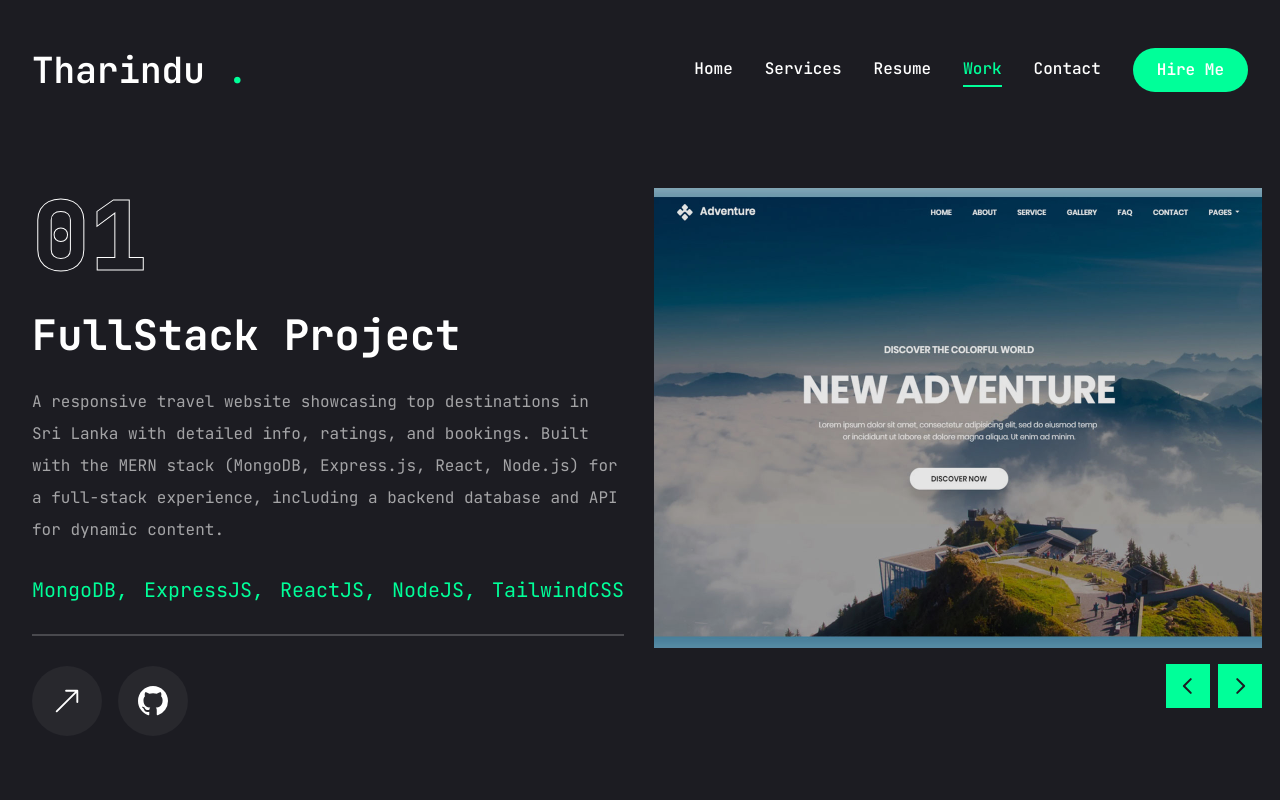
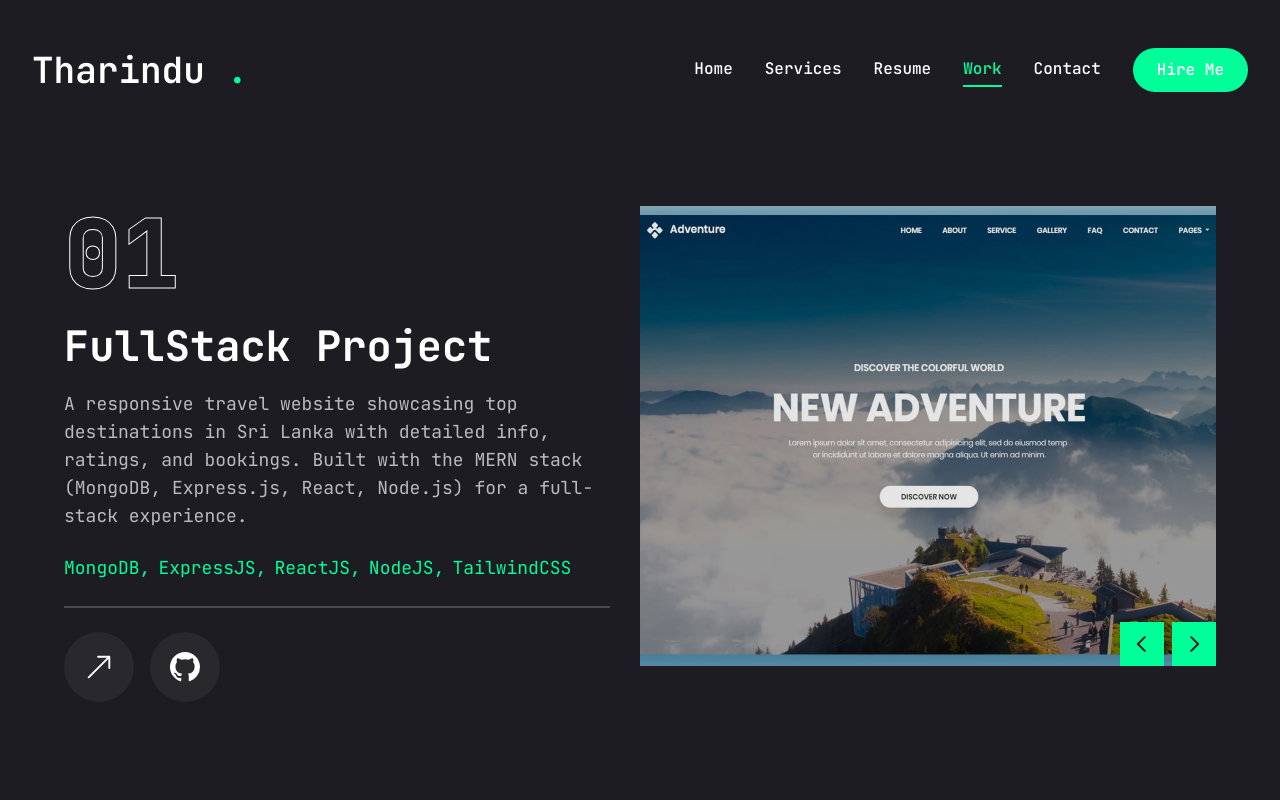
Before and after one commit to Tharindugamaga/portfolio0.2, a Next.js app: page /work in a window 1280 px wide. Built offline with nearby package versions, Linux system fonts and the light colour scheme.

Commit message:
Update page.jsx

```diff
--- a/app/work/page.jsx
+++ b/app/work/page.jsx
@@ -17,18 +17,16 @@ import {
 import Link from "next/link";
 import Image from "next/image";
 
-import WorkSliderBtns from '/components/ui/WorkSliderBtns';
+import WorkSliderBtns from "/components/ui/WorkSliderBtns";
 
-
-
-// Replace with your actual project data
+// Project Data
 const projects = [
   {
     num: "01",
     category: "FullStack",
     title: "Travel & Tourism Website",
     description:
-    "A responsive travel website showcasing top destinations in Sri Lanka with detailed info, ratings, and bookings. Built with the MERN stack (MongoDB, Express.js, React, Node.js) for a full-stack experience, including a backend database and API for dynamic content.",
+      "A responsive travel website showcasing top destinations in Sri Lanka with detailed info, ratings, and bookings. Built with the MERN stack (MongoDB, Express.js, React, Node.js) for a full-stack experience.",
     stack: [
       { name: "MongoDB" },
       { name: "ExpressJS" },
@@ -38,9 +36,8 @@ const projects = [
     ],
     image: "/assets/work/travel.jpeg",
     live: "https://your-live-travel-site.vercel.app",
-  github: "https://github.com/Tharindugamaga/travel-website",
+    github: "https://github.com/Tharindugamaga",
   },
-
   {
     num: "02",
     category: "Mobile App",
@@ -50,26 +47,19 @@ const projects = [
     stack: [{ name: "Flutter" }, { name: "Dart" }],
     image: "/assets/work/cal.webp",
     live: "https://your-live-gpa-app.vercel.app",
-    github: "https://github.com/Tharindugamaga/gpa-calculator",
+    github: "https://github.com/Tharindugamaga",
   },
-
   {
     num: "03",
     category: "FullStack",
     title: "Job Market Website",
     description:
-    "A job posting platform where employers can post jobs and applicants can apply. Built with Laravel for the backend, MySQL for the database, and TailwindCSS + Blade templates for the frontend, providing a full-stack PHP solution.",
-  stack: [
-    { name: "Laravel" },
-    { name: "MySQL" },
-    { name: "TailwindCSS" },
-    { name: "PHP" },
-  ],
+      "A job posting platform where employers can post jobs and applicants can apply. Built with Laravel + MySQL + TailwindCSS.",
+    stack: [{ name: "Laravel" }, { name: "MySQL" }, { name: "TailwindCSS" }, { name: "PHP" }],
     image: "/assets/work/job.webp",
     live: "https://your-live-jobmarket-site.vercel.app",
-  github: "https://github.com/Tharindugamaga/job-market",
+    github: "https://github.com/Tharindugamaga",
   },
-
   {
     num: "04",
     category: "Mobile App",
@@ -79,15 +69,14 @@ const projects = [
     stack: [{ name: "Flutter" }, { name: "Dart" }],
     image: "/assets/work/quiz.jpg",
     live: "https://your-live-quiz-app.vercel.app",
-    github: "https://github.com/Tharindugamaga/quiz-app",
+    github: "https://github.com/Tharindugamaga",
   },
-
   {
     num: "05",
     category: "FullStack",
     title: "E-commerce Website",
     description:
-    "A fully functional e-commerce website built with Laravel, featuring Stripe payment integration and email notifications via Mailtrap. Includes product management, shopping cart, checkout, and user authentication.",
+      "A fully functional e-commerce website built with Laravel, featuring Stripe payment integration and email notifications via Mailtrap.",
     stack: [
       { name: "Laravel" },
       { name: "PHP" },
@@ -97,9 +86,8 @@ const projects = [
     ],
     image: "/assets/work/thumb4.png",
     live: "https://your-live-laravel-ecommerce.vercel.app",
-  github: "https://github.com/yourusername/laravel-ecommerce",
-}
-
+    github: "https://github.com/Tharindugamage",
+  },
 ];
 
 const Work = () => {
@@ -114,34 +102,37 @@ const Work = () => {
     <motion.section
       initial={{ opacity: 0 }}
       animate={{ opacity: 1, transition: { delay: 0.5, duration: 0.4 } }}
-      className="min-h-[80vh] flex flex-col justify-center py-12 xl:px-0"
+      className="min-h-[80vh] flex flex-col justify-center py-8 px-4 sm:px-6 lg:px-8"
     >
       <div className="container mx-auto">
-        <div className="flex flex-col xl:flex-row xl:gap-[30px]">
-          <div className="w-full xl:w-[50%] xl:h-[460px] flex flex-col xl:justify-between order-2 xl:order-none">
-            <div className="flex flex-col gap-[30px] h-[50%]">
-              <div className="text-8xl leading-none font-extrabold text-transparent text-outline">
+        <div className="flex flex-col xl:flex-row xl:gap-[30px] gap-10">
+          {/* LEFT SIDE (TEXT) */}
+          <div className="w-full xl:w-[50%] flex flex-col justify-between order-2 xl:order-none">
+            <div className="flex flex-col gap-6">
+              <div className="text-5xl sm:text-6xl md:text-7xl lg:text-8xl leading-none font-extrabold text-transparent text-outline">
                 {project.num}
               </div>
-              <h2 className="text-[42px] font-bold leading-none text-white capitalize">
+              <h2 className="text-2xl sm:text-3xl md:text-4xl lg:text-[42px] font-bold leading-tight text-white capitalize">
                 {project.category} project
               </h2>
-              <p className="text-white/60">{project.description}</p>
-              <ul className="flex gap-4">
+              <p className="text-sm sm:text-base md:text-lg text-white/70">
+                {project.description}
+              </p>
+              <ul className="flex flex-wrap gap-2">
                 {project.stack.map((item, index) => (
-                  <li key={index} className="text-xl text-accent">
+                  <li key={index} className="text-sm sm:text-base md:text-lg text-accent">
                     {item.name}
                     {index !== project.stack.length - 1 && ","}
                   </li>
                 ))}
               </ul>
-              <div className="border border-white/20 "></div>
+              <div className="border border-white/20"></div>
               <div className="flex items-center gap-4">
                 <Link href={project.live}>
                   <TooltipProvider delayDuration={100}>
                     <Tooltip>
-                      <TooltipTrigger className="w-[70px] h-[70px] rounded-full bg-white/5 flex justify-center items-center group">
-                        <BsArrowUpRight className="text-white text-3xl group-hover:text-accent" />
+                      <TooltipTrigger className="w-12 h-12 sm:w-[70px] sm:h-[70px] rounded-full bg-white/5 flex justify-center items-center group">
+                        <BsArrowUpRight className="text-white text-2xl sm:text-3xl group-hover:text-accent" />
                       </TooltipTrigger>
                       <TooltipContent>
                         <p>Live project</p>
@@ -152,8 +143,8 @@ const Work = () => {
                 <Link href={project.github}>
                   <TooltipProvider delayDuration={100}>
                     <Tooltip>
-                      <TooltipTrigger className="w-[70px] h-[70px] rounded-full bg-white/5 flex justify-center items-center group">
-                        <BsGithub className="text-white text-3xl group-hover:text-accent" />
+                      <TooltipTrigger className="w-12 h-12 sm:w-[70px] sm:h-[70px] rounded-full bg-white/5 flex justify-center items-center group">
+                        <BsGithub className="text-white text-2xl sm:text-3xl group-hover:text-accent" />
                       </TooltipTrigger>
                       <TooltipContent>
                         <p>Github Repository</p>
@@ -165,17 +156,18 @@ const Work = () => {
             </div>
           </div>
 
+          {/* RIGHT SIDE (IMAGES) */}
           <div className="w-full xl:w-[50%]">
             <Swiper
-              spaceBetween={30}
+              spaceBetween={20}
               slidesPerView={1}
-              className="xl:h-[520px] mb-12"
+              className="mb-12"
               onSlideChange={handleSlideChange}
             >
               {projects.map((project, index) => (
                 <SwiperSlide key={index} className="w-full">
-                  <div className="h-[460px] relative group flex justify-center items-center bg-pink-50/20">
-                    <div className="absolute top-0 bottom-0 w-full h-full bg-black/10 z-10"></div>
+                  <div className="h-[250px] sm:h-[320px] md:h-[400px] xl:h-[460px] relative group flex justify-center items-center bg-pink-50/20">
+                    <div className="absolute inset-0 w-full h-full bg-black/10 z-10"></div>
                     <div className="relative w-full h-full">
                       <Image
                         src={project.image}
@@ -188,8 +180,8 @@ const Work = () => {
                 </SwiperSlide>
               ))}
               <WorkSliderBtns
-                containerStyles="flex gap-2 absolute right-0 bottom-[calc(50%_-_22px)] xl:bottom-0 z-20 w-full justify-between xl:w-max xl:justify-none"
-                btnStyles="bg-accent hover:bg-accent-hover text-primary text-[22px] w-[44px] h-[44px] flex justify-center items-center transition-all"
+                containerStyles="flex gap-2 absolute right-0 bottom-[10px] sm:bottom-[20px] xl:bottom-0 z-20 w-full justify-between xl:w-max xl:justify-none"
+                btnStyles="bg-accent hover:bg-accent-hover text-primary text-[18px] sm:text-[22px] w-[38px] h-[38px] sm:w-[44px] sm:h-[44px] flex justify-center items-center transition-all"
               />
             </Swiper>
           </div>
```
Lines whose indentation alone changed are shown as unchanged.
